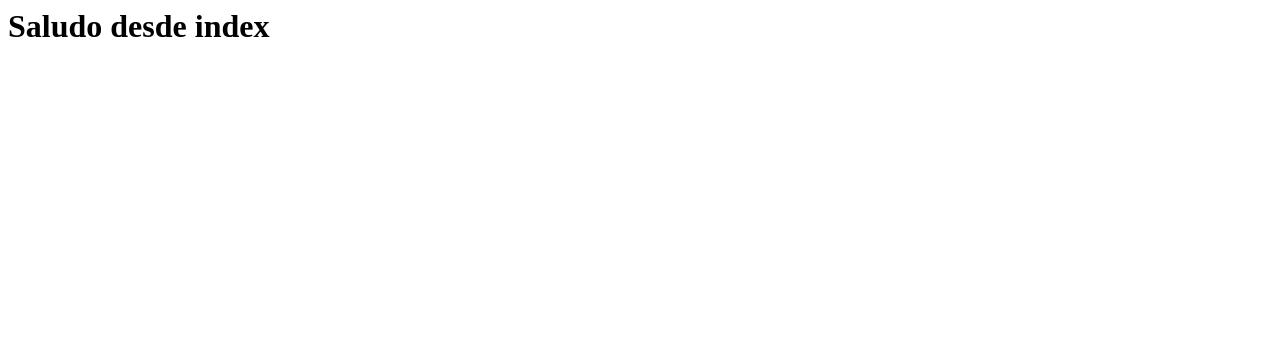
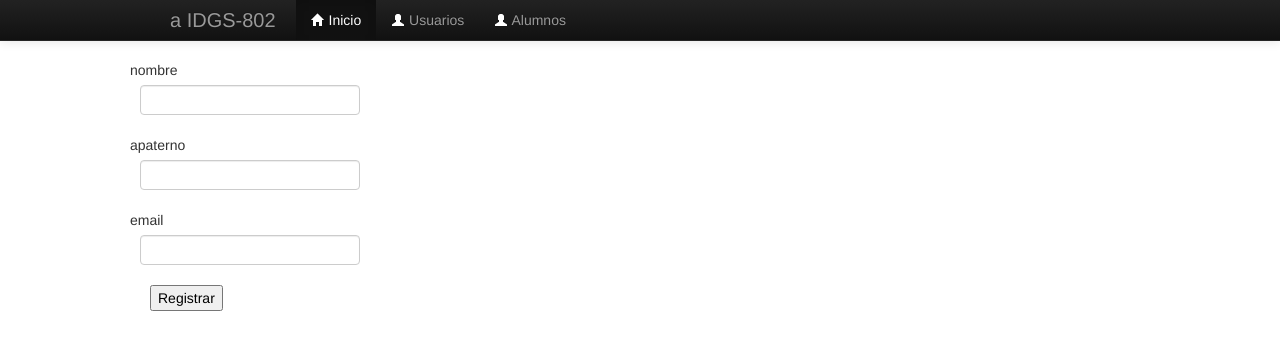
Before and after one commit to IDGS802-21000115/Flask_BD_IDGS802, a Flask app: template templates/index.html in a window 1280 px wide. Shown: the top 350 px of the page. Run offline with Flask 3, Linux system fonts and the light colour scheme; the template is opened without the code that fills it: values that come from a table or form of the project are taken from there, others are empty; some libraries are stand-ins or nearby versions.

Commit message:
DGUM-26/02/2024ABC_Tabla

```diff
--- a/forms.py
+++ b/forms.py
@@ -12,3 +12,10 @@ class UserForm(Form):
     materias = SelectField(choices=[('Español','Esp'),('Mat','Matematicas'),('Ingles','Ing')])
     radios = RadioField('Curso',choices=[("1", "1"),("2", "2"),("3", "3")])
     correo=EmailField('correo',[validators.Email(message='Ingrese un correo valido')])
+
+
+class UserForm2(Form):
+    id =IntegerField("id")
+    nombre = StringField("nombre",[validators.DataRequired(message='el campo es requerido'), validators.Length(min=4,max=10,message='ingresa nombre valido')])
+    apaterno = StringField("apaterno")
+    email=EmailField('email')
--- a/main.py
+++ b/main.py
@@ -6,6 +6,7 @@ from flask import g
 from flask import flash
 from config import DevelopmentConfig
 from models import db
+from models import Alumnos
 
 app = Flask(__name__)
 app.config.from_object(DevelopmentConfig)
@@ -19,9 +20,22 @@ def page_not_found(e):
     return render_template('404.html'),404
 
 
-@app.route("/")
+@app.route("/index",methods=["GET", "POST"])
 def index():
-    return render_template("index.html")
+    alum_form=forms.UserForm2(request.form)
+    if request.method == "POST" and alum_form.validate():
+        alum=Alumnos(nombre=alum_form.nombre.data,
+                 apaterno=alum_form.apaterno.data,
+                 email=alum_form.email.data)
+        db.session.add(alum)
+        db.session.commit()
+    return render_template("index.html", form=alum_form)
+
+@app.route("/ABC_Complemento", methods=["GET", "POST"])
+def ABCompleto():
+    alum_form=forms.UserForm2(request.form)
+    alumno=Alumnos.query.all()
+    return render_template("ABC_Completo.html", alumno=alumno)
 
 @app.route("/alumnos", methods=["GET", "POST"])
 def alumnos():
--- a/templates/index.html
+++ b/templates/index.html
@@ -1,6 +1,27 @@
-
-
-     <h1>
-
-        Saludo desde index
-    </h1>
+{% extends 'layout2.html' %}
+    {%from "_macros.html" import input_Form%}
+{%block content%}
+    <div class="container">
+        <div class="row">
+            <form name="registro" action="/index" id="registro" method="POST">
+                <div class="row control-group">
+                    <div class="form-group col-xs-12 float-label-form-group controls">
+                        {{input_Form(form.nombre,class="form-control")}}
+                    </div>
+                </div>
+                <div class="row control-group">
+                    <div class="form-group col-xs-12 float-label-form-group controls">
+                        {{input_Form(form.apaterno,class="form-control")}}
+                    </div>
+                </div>
+                <div class="row control-group">
+                    <div class="form-group col-xs-12 float-label-form-group controls">
+                        {{input_Form(form.email,class="form-control")}}
+                    </div>
+                </div>
+                <input type="hidden" name="csrf_token" value="{{csrf_token()}}"/>
+                <input type="submit" id="registrar" name="registrar" value="Registrar"/>
+            </form>
+        </div>
+    </div>
+{%endblock%}
```
Also changed, not shown: templates/ABC_Completo.html (added, +33 -0 lines).
